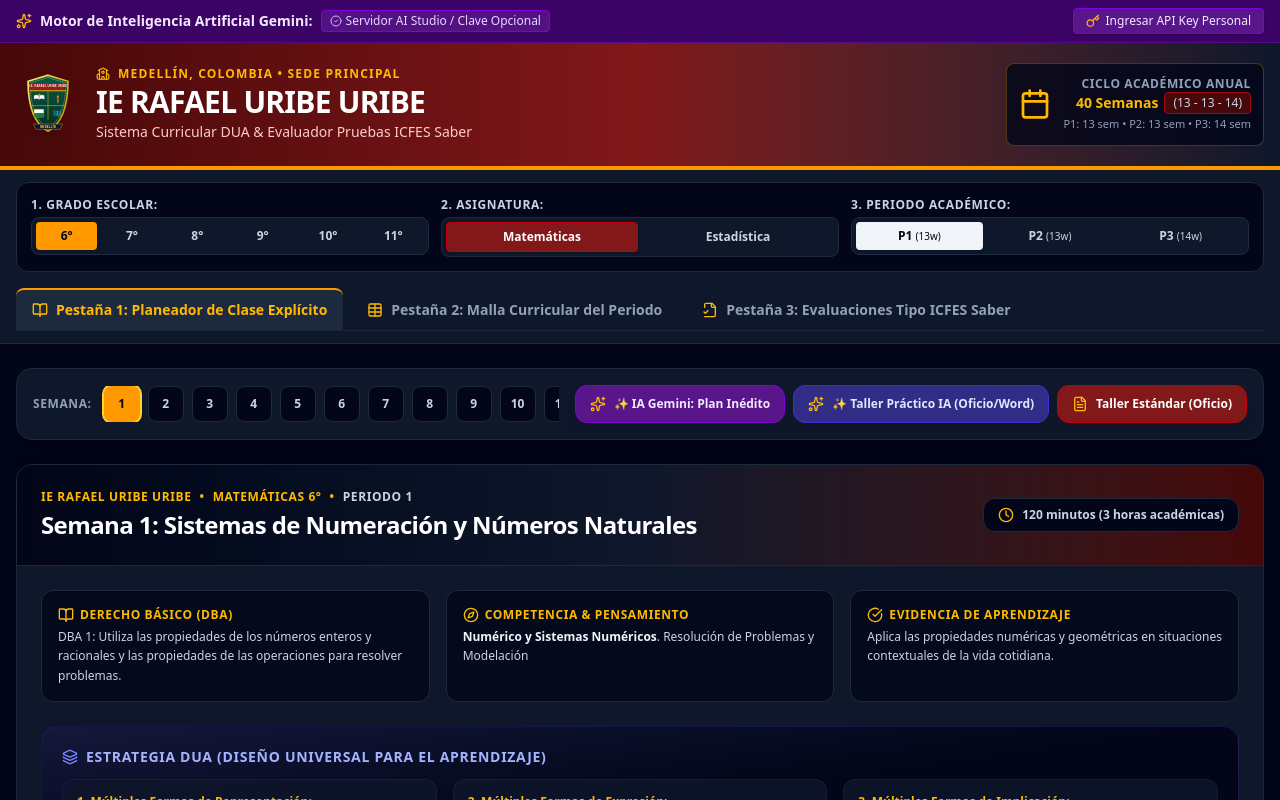
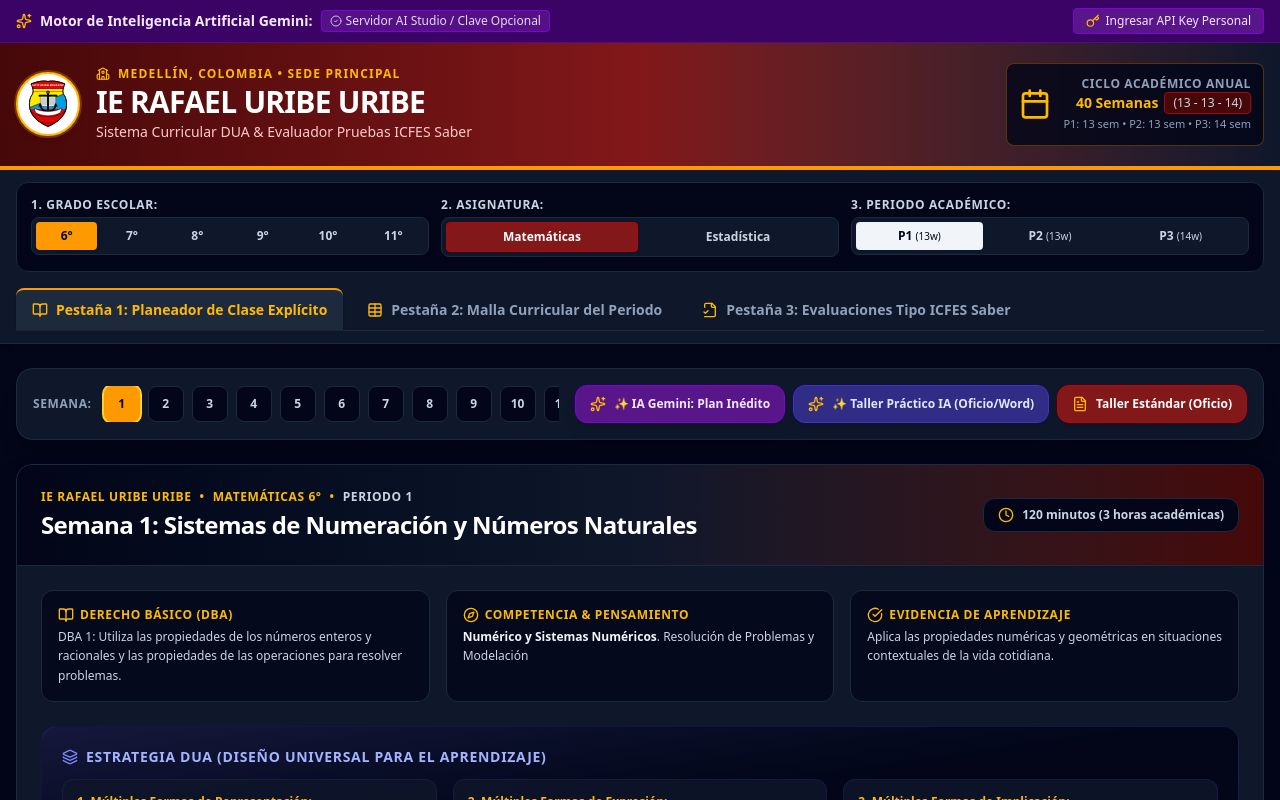
Before and after one commit to joseariasu1-netizen/planeador-final, a React (Vite) app: page / in a window 1280 px wide. Shown: the top 800 px of the page. Built offline with nearby package versions, Linux system fonts and the light colour scheme.

Commit message:
feat(ui): update school shield logo and styling
Increase default logo size and refine the official SVG shield implementation for better visual presentation.

```diff
--- a/src/components/EscudoColegio.tsx
+++ b/src/components/EscudoColegio.tsx
@@ -6,11 +6,10 @@ interface EscudoColegioProps {
 }
 
 export const EscudoColegio: React.FC<EscudoColegioProps> = ({
-  className = "w-14 h-14",
+  className = "w-16 h-16",
   allowUpload = false
 }) => {
   const [customLogo, setCustomLogo] = useState<string | null>(null);
-  const [imgError, setImgError] = useState(false);
 
   useEffect(() => {
     const saved = localStorage.getItem('ruu_custom_logo');
@@ -27,7 +26,6 @@ export const EscudoColegio: React.FC<EscudoColegioProps> = ({
         const result = event.target?.result as string;
         if (result) {
           setCustomLogo(result);
-          setImgError(false);
           localStorage.setItem('ruu_custom_logo', result);
         }
       };
@@ -38,135 +36,109 @@ export const EscudoColegio: React.FC<EscudoColegioProps> = ({
   const handleRemoveCustomLogo = (e: React.MouseEvent) => {
     e.stopPropagation();
     setCustomLogo(null);
-    setImgError(false);
     localStorage.removeItem('ruu_custom_logo');
   };
 
-  // SVG Emblema Institucional Definitivo para I.E. Rafael Uribe Uribe
-  const SvgShield = (
+  // SVG Emblema Institucional Oficial I.E. Rafael Uribe Uribe
+  const OfficialSvgShield = (
     <svg
-      viewBox="0 0 200 240"
-      fill="none"
+      viewBox="0 0 400 440"
       xmlns="http://www.w3.org/2000/svg"
-      className="w-full h-full drop-shadow-md"
+      className="w-full h-full object-contain p-0.5"
     >
       <defs>
-        <linearGradient id="shieldGold" x1="0%" y1="0%" x2="100%" y2="100%">
-          <stop offset="0%" stopColor="#fef08a" />
-          <stop offset="50%" stopColor="#eab308" />
-          <stop offset="100%" stopColor="#ca8a04" />
-        </linearGradient>
-        <linearGradient id="shieldGreen" x1="0%" y1="0%" x2="0%" y2="100%">
-          <stop offset="0%" stopColor="#065f46" />
-          <stop offset="100%" stopColor="#022c22" />
-        </linearGradient>
+        <path id="shieldOutlinePath" d="M 200 14 C 150 0 80 22 45 36 C 68 80 72 120 48 145 C 36 160 30 200 30 230 C 30 320 110 390 200 426 C 290 390 370 320 370 230 C 370 200 364 160 352 145 C 328 120 332 80 355 36 C 320 22 250 0 200 14 Z" />
+
+        <clipPath id="shieldShapeClip">
+          <use href="#shieldOutlinePath" />
+        </clipPath>
+
+        <path id="mottoArcTextPath" d="M 96 308 A 128 128 0 0 0 304 308" fill="none" />
+        <path id="nameArcTextPath" d="M 58 355 A 165 165 0 0 0 342 355" fill="none" />
       </defs>
 
-      {/* Escudo Cuerpo Principal */}
-      <path
-        d="M 100 12 L 175 35 C 175 130 150 195 100 222 C 50 195 25 130 25 35 Z"
-        fill="url(#shieldGreen)"
-        stroke="url(#shieldGold)"
-        strokeWidth="6"
-      />
+      <use href="#shieldOutlinePath" fill="#E10600" stroke="#000000" strokeWidth="8" strokeLinejoin="round" />
 
-      {/* Borde Interno punteado */}
-      <path
-        d="M 100 20 L 167 41 C 167 125 144 185 100 210 C 56 185 33 125 33 41 Z"
-        fill="none"
-        stroke="#fef08a"
-        strokeWidth="1.5"
-        strokeDasharray="4 2"
-      />
+      <g clipPath="url(#shieldShapeClip)">
+        <rect x="0" y="0" width="400" height="82" fill="#E10600" />
+        <text x="200" y="58" fill="#FFFFFF" fontSize="22" fontWeight="900" fontFamily="'Arial Black', Impact, Arial, sans-serif" textAnchor="middle" letterSpacing="0.8">INSTITUCION EDUCATIVA</text>
+        <line x1="0" y1="82" x2="400" y2="82" stroke="#000000" strokeWidth="5" />
 
-      {/* Franja Superior Roja */}
-      <path d="M 33 41 L 167 41 L 167 68 L 33 68 Z" fill="#991b1b" />
-      <path d="M 33 68 L 167 68 L 167 72 L 33 72 Z" fill="#eab308" />
+        <rect x="0" y="82" width="400" height="24" fill="#FFEA00" />
+        <line x1="0" y1="106" x2="400" y2="106" stroke="#000000" strokeWidth="5" />
 
-      {/* Texto Superior */}
-      <text
-        x="100"
-        y="58"
-        fill="#ffffff"
-        fontSize="10.5"
-        fontWeight="bold"
-        fontFamily="sans-serif"
-        textAnchor="middle"
-        letterSpacing="0.5"
-      >
-        I.E. RAFAEL URIBE URIBE
+        <polygon points="0,106 400,106 400,265 0,265" fill="#FFEA00" />
+        <polygon points="400,106 400,265 0,265" fill="#009EE3" />
+        <line x1="400" y1="106" x2="0" y2="265" stroke="#000000" strokeWidth="5" />
+
+        <g transform="translate(120, 142)">
+          <path d="M 10 5 Q 40 0 78 10 L 78 102 Q 40 94 10 98 Z" fill="#FFFFFF" stroke="#000000" strokeWidth="3" />
+          <path d="M 82 10 Q 120 0 150 5 L 150 98 Q 120 94 82 102 Z" fill="#FFFFFF" stroke="#000000" strokeWidth="3" />
+          <line x1="80" y1="10" x2="80" y2="102" stroke="#000000" strokeWidth="3.5" />
+          <path d="M 20 22 Q 45 18 68 22 M 20 32 Q 45 28 68 32 M 20 42 Q 45 38 68 42 M 20 52 Q 45 48 68 52 M 20 62 Q 45 58 68 62 M 20 72 Q 45 68 68 72 M 20 82 Q 45 78 68 82" stroke="#000000" strokeWidth="2.2" fill="none" strokeLinecap="round" />
+          <path d="M 92 22 Q 115 18 140 22 M 92 32 Q 115 28 140 32 M 92 42 Q 115 38 140 42 M 92 52 Q 115 48 140 52 M 92 62 Q 115 58 140 62 M 92 72 Q 115 68 140 72 M 92 82 Q 115 78 140 82" stroke="#000000" strokeWidth="2.2" fill="none" strokeLinecap="round" />
+        </g>
+
+        <g fill="#000000" stroke="#000000">
+          <circle cx="200" cy="112" r="15" fill="#000000" />
+          <circle cx="200" cy="112" r="6.5" fill="#FFEA00" stroke="#000000" strokeWidth="2" />
+          <rect x="122" y="136" width="156" height="15" rx="3" fill="#000000" />
+          <circle cx="122" cy="143.5" r="8" fill="#000000" />
+          <circle cx="278" cy="143.5" r="8" fill="#000000" />
+          <rect x="192" y="120" width="16" height="155" fill="#000000" />
+          <path d="M 130 228 C 130 308 270 308 270 228" fill="none" stroke="#000000" strokeWidth="15" strokeLinecap="round" />
+          <path d="M 130 210 L 112 242 L 144 242 Z" fill="#000000" />
+          <path d="M 270 210 L 256 242 L 288 242 Z" fill="#000000" />
+        </g>
+
+        <path d="M 75 258 C 135 298 265 298 325 258 L 315 298 C 245 338 155 338 85 298 Z" fill="#FFFFFF" stroke="#000000" strokeWidth="4" strokeLinejoin="round" />
+        <text fill="#000000" fontSize="15" fontWeight="900" fontFamily="'Arial Black', Impact, Arial, sans-serif" letterSpacing="0.5">
+          <textPath href="#mottoArcTextPath" startOffset="50%" textAnchor="middle">DIOS, CIENCIA Y LABOR</textPath>
         </text>
 
-      {/* División de Cuadrantes */}
-      <line x1="100" y1="72" x2="100" y2="180" stroke="#eab308" strokeWidth="2" />
-      <line x1="33" y1="126" x2="167" y2="126" stroke="#eab308" strokeWidth="2" />
-
-      {/* C1: Libro Abierto de Sabiduría */}
-      <g transform="translate(42, 78)">
-        <path d="M 5 25 C 15 20 25 22 25 30 C 25 22 35 20 45 25 L 45 10 C 35 5 25 8 25 14 C 25 8 15 5 5 10 Z" fill="#ffffff" stroke="#0f172a" strokeWidth="1" />
-        <path d="M 25 14 L 25 30" stroke="#0f172a" strokeWidth="1.5" />
-        <polygon points="25,2 27,6 31,6 28,9 29,13 25,10 21,13 22,9 19,6 23,6" fill="#eab308" />
+        <path d="M 52 298 C 120 348 280 348 348 298 L 360 350 C 275 410 125 410 40 350 Z" fill="#E10600" stroke="#000000" strokeWidth="3.5" />
+        <text fill="#FFFFFF" fontSize="20" fontWeight="900" fontFamily="'Arial Black', Impact, Arial, sans-serif" letterSpacing="1">
+          <textPath href="#nameArcTextPath" startOffset="50%" textAnchor="middle">RAFAEL URIBE URIBE</textPath>
+        </text>
       </g>
 
-      {/* C2: Antorcha del Conocimiento */}
-      <g transform="translate(112, 78)">
-        <path d="M 25 5 C 32 12 30 20 25 24 C 20 20 18 12 25 5 Z" fill="#dc2626" />
-        <path d="M 25 10 C 29 14 28 19 25 22 C 22 19 21 14 25 10 Z" fill="#f59e0b" />
-        <polygon points="22,24 28,24 26,40 24,40" fill="#eab308" stroke="#78350f" strokeWidth="0.5" />
-      </g>
-
-      {/* C3: Bandera de Medellín */}
-      <g transform="translate(42, 134)">
-        <rect x="6" y="6" width="36" height="15" fill="#ffffff" rx="1" />
-        <rect x="6" y="21" width="36" height="15" fill="#15803d" rx="1" />
-        <rect x="6" y="6" width="36" height="30" fill="none" stroke="#eab308" strokeWidth="1" rx="1" />
-      </g>
-
-      {/* C4: Átomo Ciencia y Matemáticas */}
-      <g transform="translate(112, 134)">
-        <ellipse cx="23" cy="21" rx="16" ry="6" fill="none" stroke="#38bdf8" strokeWidth="1.5" transform="rotate(30 23 21)" />
-        <ellipse cx="23" cy="21" rx="16" ry="6" fill="none" stroke="#38bdf8" strokeWidth="1.5" transform="rotate(-30 23 21)" />
-        <circle cx="23" cy="21" r="3" fill="#f59e0b" />
-      </g>
-
-      {/* Listón Inferior: MEDELLÍN */}
-      <g transform="translate(0, 10)">
-        <path d="M 45 185 L 155 185 L 145 205 L 55 205 Z" fill="#0f172a" stroke="#eab308" strokeWidth="1.5" />
-        <text x="100" y="199" fill="#fef08a" fontSize="10" fontWeight="bold" fontFamily="sans-serif" textAnchor="middle" letterSpacing="1">MEDELLÍN</text>
-      </g>
+      <use href="#shieldOutlinePath" fill="none" stroke="#000000" strokeWidth="8" strokeLinejoin="round" />
     </svg>
   );
 
   return (
     <div className={`relative group inline-flex items-center justify-center shrink-0 ${className}`}>
+      {/* Marco Circular Blanco con borde dorado sofisticado */}
+      <div className="w-full h-full rounded-full bg-white border-2 border-amber-400 p-1 shadow-md flex items-center justify-center overflow-hidden ring-2 ring-amber-500/30">
         {customLogo ? (
-        <div className="relative w-full h-full flex items-center justify-center">
           <img
             src={customLogo}
             alt="Escudo Institucional Personalizado"
             referrerPolicy="no-referrer"
-            className="w-full h-full object-contain rounded-full border-2 border-amber-500 bg-white shadow-md"
+            className="w-full h-full object-contain rounded-full"
             onError={() => setCustomLogo(null)}
           />
-          {allowUpload && (
+        ) : (
+          OfficialSvgShield
+        )}
+      </div>
+
+      {/* Botón para desvincular logo personalizado si existe */}
+      {customLogo && allowUpload && (
         <button
           onClick={handleRemoveCustomLogo}
           title="Restaurar escudo por defecto"
-              className="absolute -top-1 -right-1 bg-red-600 hover:bg-red-700 text-white p-0.5 rounded-full text-[10px] shadow z-10 print:hidden"
+          className="absolute -top-1 -right-1 bg-red-600 hover:bg-red-700 text-white p-0.5 rounded-full text-[10px] shadow z-20 print:hidden"
         >
           ✕
         </button>
-          )}
-        </div>
-      ) : (
-        SvgShield
       )}
 
       {/* Botón Flotante para subir logo propio si se permite */}
       {allowUpload && (
         <label
           title="Haz clic para subir un logo oficial PNG/JPG de la institución"
-          className="absolute inset-0 bg-slate-950/60 opacity-0 group-hover:opacity-100 flex items-center justify-center text-[9px] font-bold text-amber-300 text-center rounded-full cursor-pointer transition p-1 border border-amber-400 z-10 print:hidden"
+          className="absolute inset-0 bg-slate-950/70 opacity-0 group-hover:opacity-100 flex items-center justify-center text-[9px] font-bold text-amber-300 text-center rounded-full cursor-pointer transition p-1 border border-amber-400 z-10 print:hidden"
         >
           <span>Subir Logo</span>
           <input
```
Lines whose indentation alone changed are shown as unchanged.
